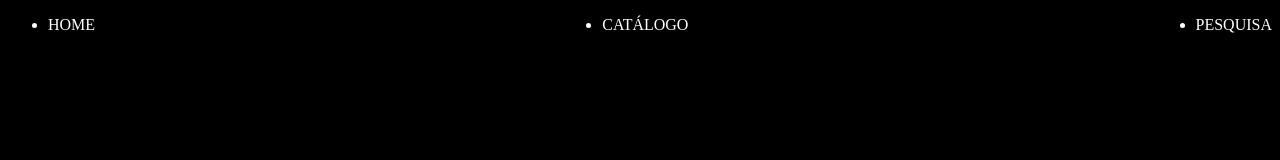
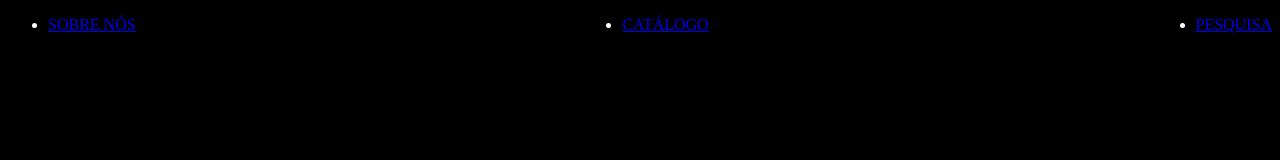
Before and after one commit to lucca12ag/trabalho, a plain HTML site: page index.html in a window 1280 px wide. Drawn offline with Linux system fonts and the light colour scheme.

Commit message:
Update index.html

```diff
--- a/index.html
+++ b/index.html
@@ -11,13 +11,13 @@
        <nav>
             <ul>
                  <li>
-                  <a>HOME</a>
+                  <a href="SOBRE.HTML">SOBRE NÓS</a>
                     </li>
                    <li>
-                    <a>CATÁLOGO  </a>
+                    <a href="catalogo.html">CATÁLOGO </a>
                      </li>
                      <li>
-                    <a>PESQUISA </a>
+                    <a href="pesq.html">PESQUISA </a>
                      </li>
             </ul>
         </nav>
```
